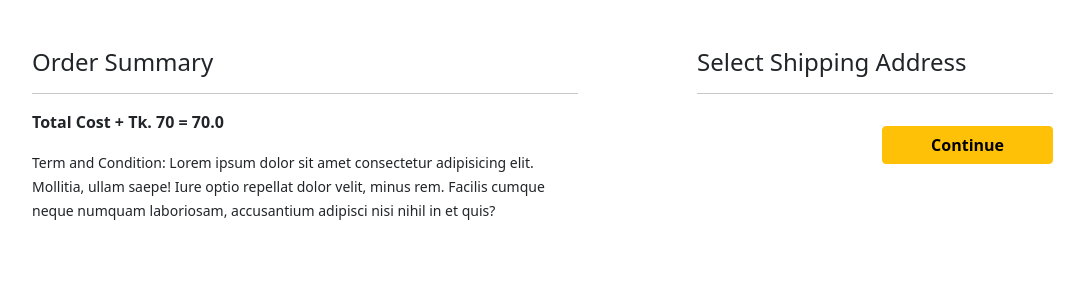
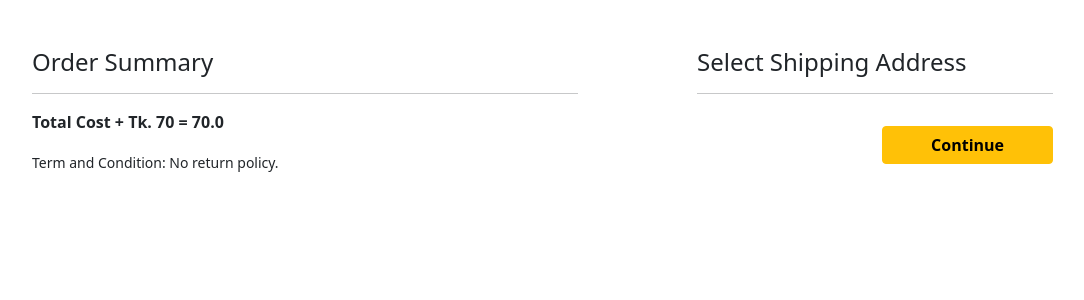
Before and after one commit to Mashfy/Pinkman, a Django app: page /checkout/ in a window 1280 px wide. Shown: the part 56-356 px from the top of the page, without its empty margins (50-1134 px from the left). Run offline with Django 3.2, Linux system fonts and the light colour scheme; the first user in the database is signed in; data comes from the database, SQL or seed files in the repository; data that the repository does not hold is empty; some libraries are stand-ins or nearby versions.

Commit message:
minor changes

```diff
--- a/app/templates/app/checkout.html
+++ b/app/templates/app/checkout.html
@@ -18,9 +18,7 @@
       </div>
       {% endfor %}
       <p class="fw-bold">Total Cost + Tk. 70 = {{totalamount}}</p>
-      <small>Term and Condition: Lorem ipsum dolor sit amet consectetur adipisicing elit. Mollitia, ullam saepe! Iure
-        optio repellat dolor velit, minus rem. Facilis cumque neque numquam laboriosam, accusantium adipisci nisi nihil
-        in et quis?</small>
+      <small>Term and Condition: No return policy.</small>
     </div>
     <div class="col-sm-4 offset-sm-1">
       <h4>Select Shipping Address</h4>
```
Also changed, not shown: app/static/app/images/1.png.
